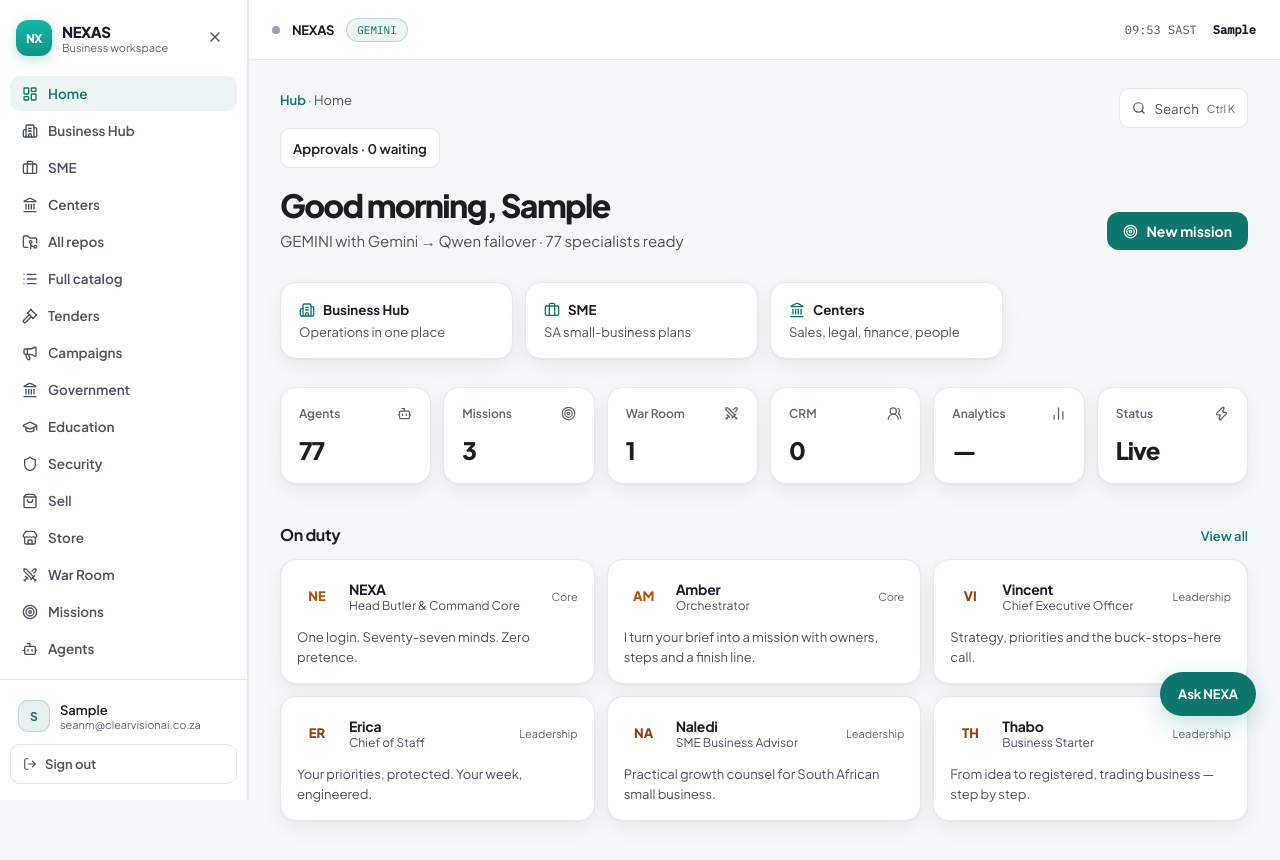
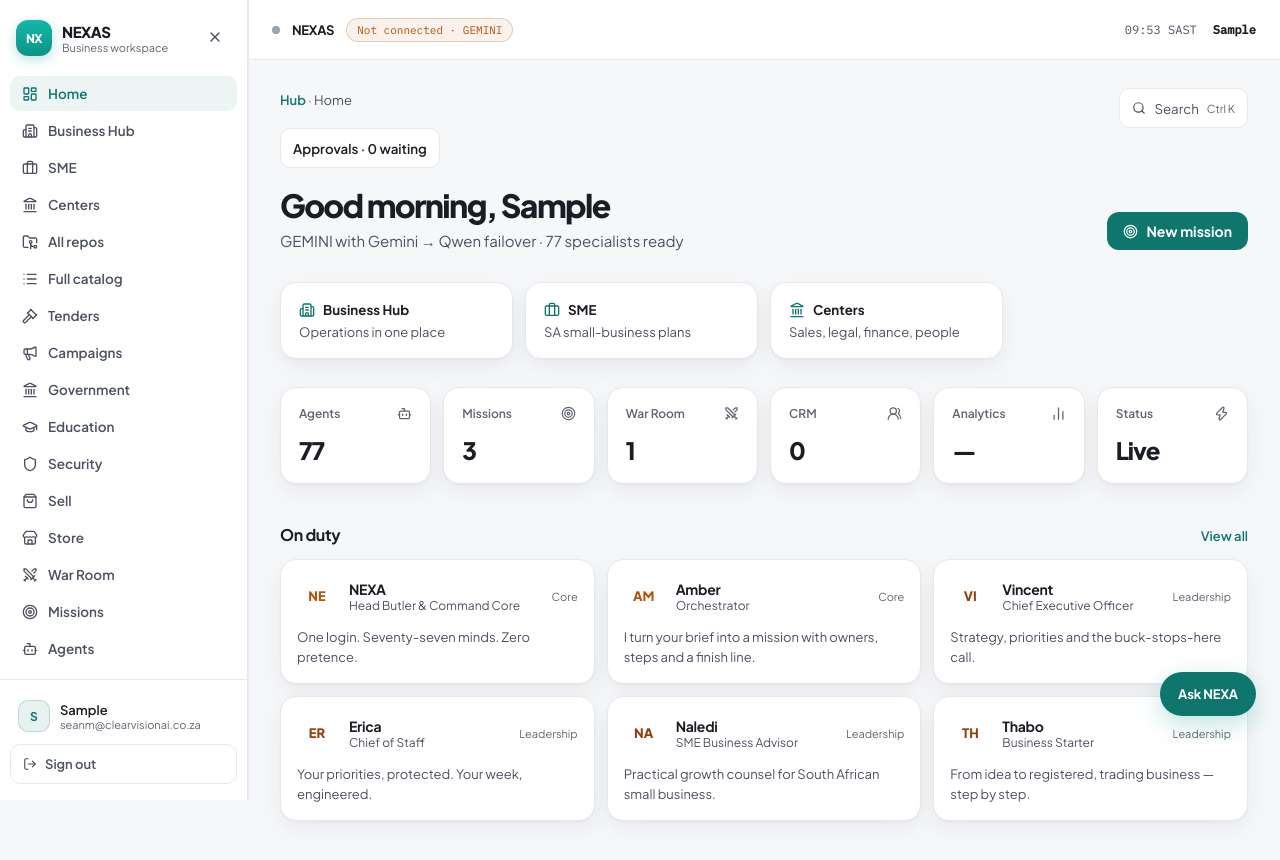
Before and after one commit to seanie84/seanie84.github.io, a React (Vite) app: page /login in a window 1280 px wide. Both pictures are taken after typing "Sample", "Sample123", "Sample123" into the empty fields and a click on the button "Save password and enter". Shown: the top 860 px of the page. Built offline with nearby package versions, Linux system fonts and the light colour scheme.

Commit message:
ui: clearer engine status chip

```diff
--- a/src/components/layout/TopBar.tsx
+++ b/src/components/layout/TopBar.tsx
@@ -25,10 +25,10 @@ export default function TopBar() {
 
   return (
     <header className="rack-bar">
-      <span className={ready ? 'rack-dot' : 'rack-dot off'} />
+      <span className={ready ? 'rack-dot' : 'rack-dot off'} aria-hidden="true" />
       <span style={{ color: 'var(--ink)', fontWeight: 700, letterSpacing: '-0.02em' }}>NEXAS</span>
-      <span className="chip" style={viaFailover ? { color: 'var(--warn)', borderColor: 'rgba(217,119,6,.25)', background: 'rgba(217,119,6,.08)' } : undefined}>
-        {ENGINE_SHORT[live]}{viaFailover ? ' · failover' : ''}
+      <span className="chip" aria-live="polite" style={ready ? undefined : { color: 'var(--warn)', borderColor: 'rgba(180,83,9,.25)', background: 'rgba(180,83,9,.08)' }}>
+        {ready ? 'Connected' : 'Not connected'} · {ENGINE_SHORT[live]}{viaFailover ? ' · failover' : ''}
       </span>
       <span style={{ marginLeft: 'auto', display: 'flex', alignItems: 'center', gap: 16, fontFamily: 'IBM Plex Mono, monospace', fontSize: 12, color: 'var(--ink-2)' }}>
         <span>{time} SAST</span>
```
